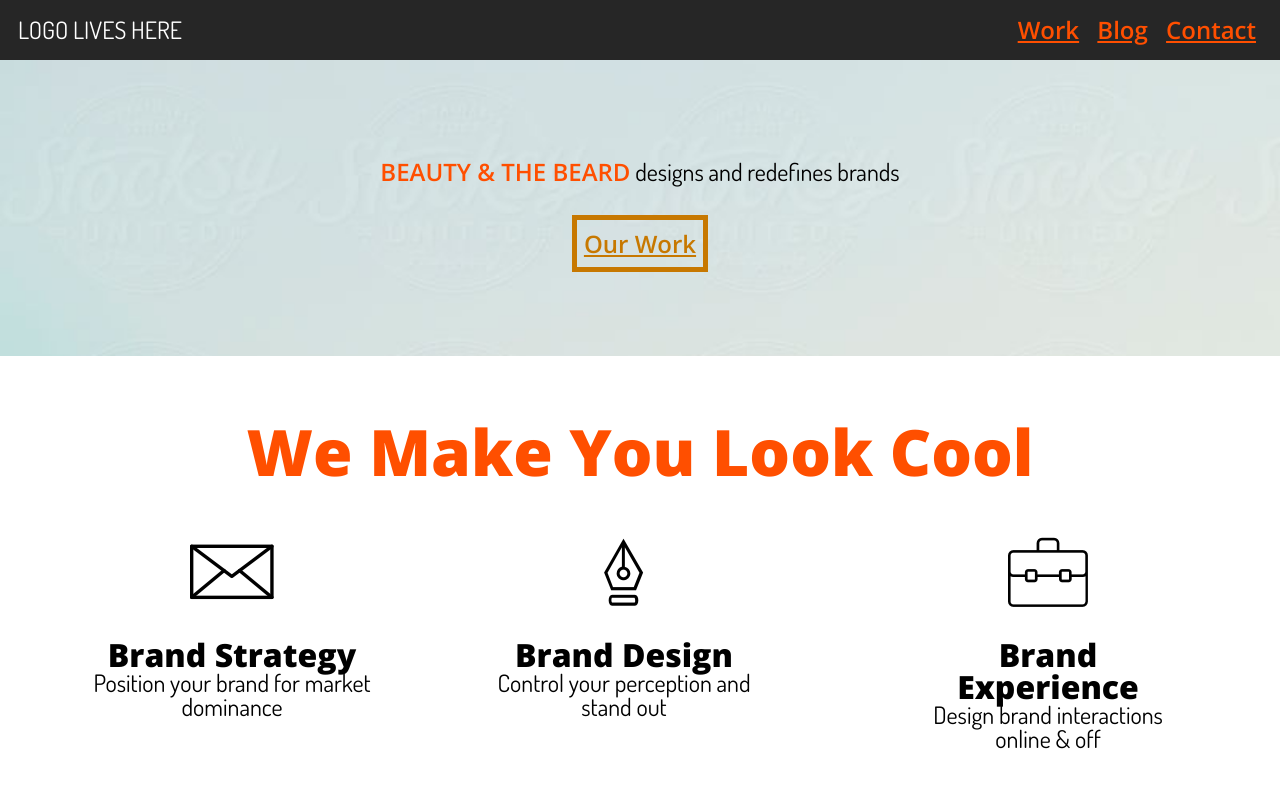
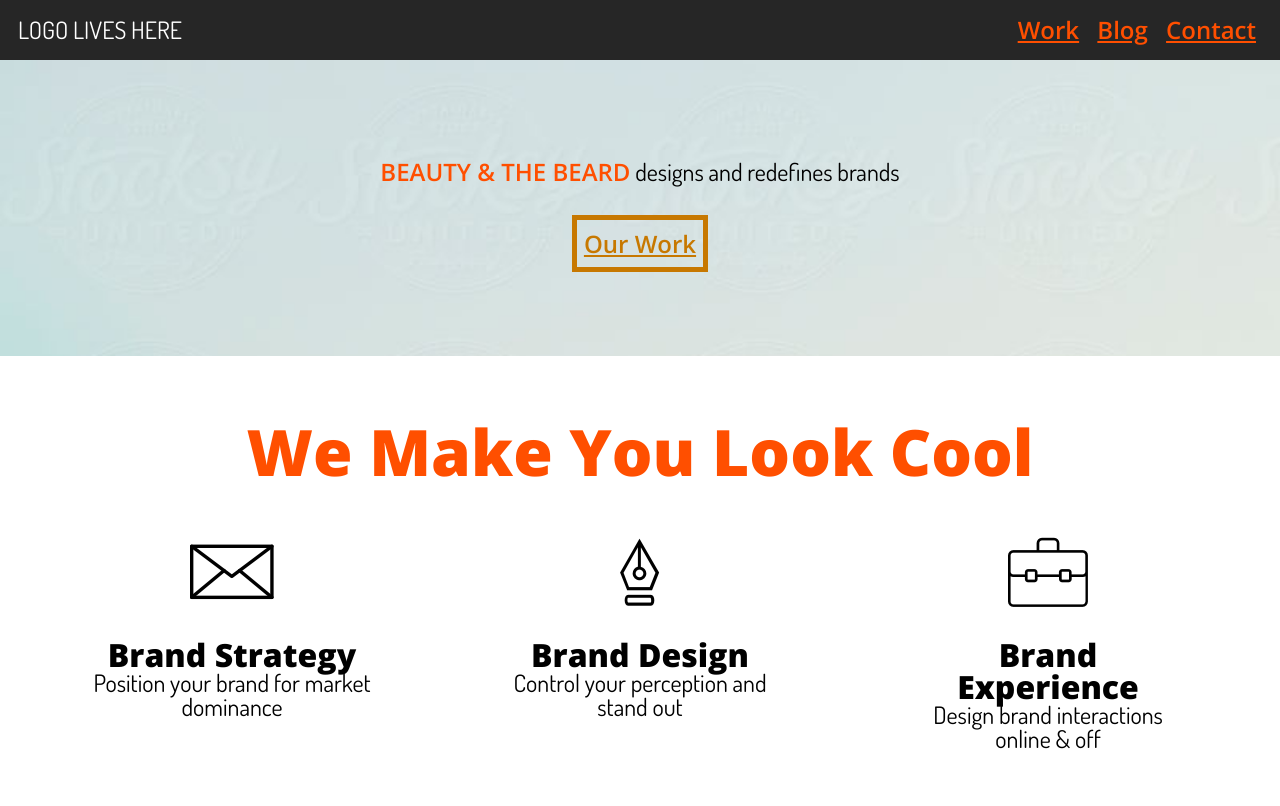
Before and after one commit to crowlejt/crowlejt.github.io, a plain HTML site: page unit_8/index.html in a window 1280 px wide. Shown: the top 806 px of the page. Drawn offline with nearby package versions, Linux system fonts and the light colour scheme.

Commit message:
Adjusting margins

```diff
--- a/unit_8/CSS/stylesheet.css
+++ b/unit_8/CSS/stylesheet.css
@@ -117,7 +117,7 @@ body{
   height: 271px;
 	padding: 1.5em;
   text-align: center;
-  margin: 0 0 0 3.5em;
+  margin: 0 0 0 4.5em;
 }
 
 #brandexperience{
```
